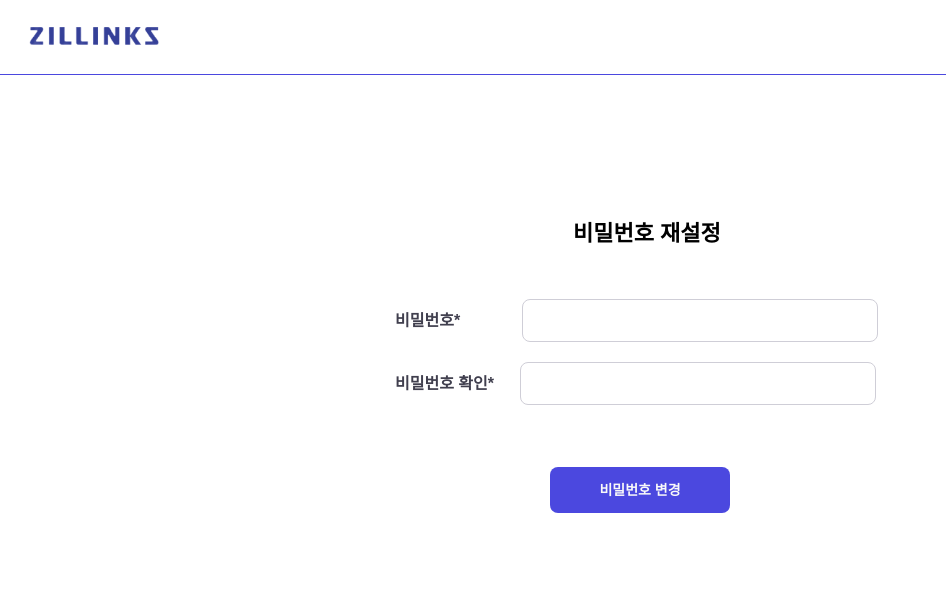
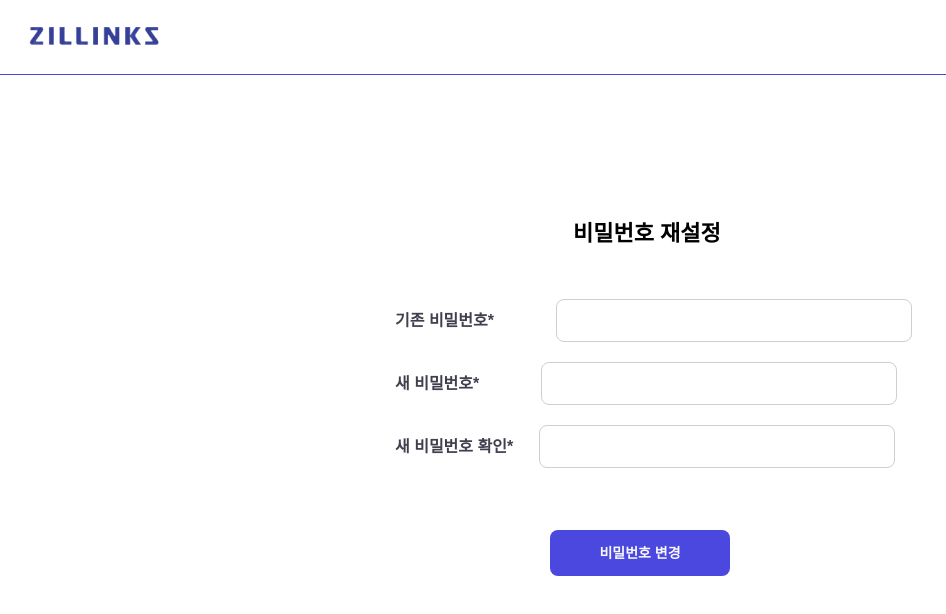
Before and after one commit to boyon99/TEAM-INTRO-FE, a Next.js app: page /repass in a window 1280 px wide. Shown: the top 614 px of the page, without its empty margins (0-946 px from the left). Built offline with nearby package versions, Linux system fonts and the light colour scheme.

Commit message:
feat: 비밀번호 찾기, 비밀번호 재설정 기능

```diff
--- a/src/apis/auth.ts
+++ b/src/apis/auth.ts
@@ -1,4 +1,4 @@
-import { AuthResponse, FindId, LoginRequest } from "@/interfaces/auth"
+import { AuthResponse, FindId, LoginRequest, NewPass } from "@/interfaces/auth"
 import { axiosInstance } from "./axios"
 import axios, { Axios } from "axios"
 
@@ -6,28 +6,42 @@ import axios, { Axios } from "axios"
 
 
 export const login = async (user: LoginRequest) => {
-      const { data } = await axios.post<AuthResponse>('/api/login', user)
+      const { data } = await axiosInstance.post<AuthResponse>('/api/login', user)
       const response = data.data;
       console.log(response)
       return response
   }
+  // 아이디 찾기
 export const findidbyemail = async (email: FindId) => {
-      const { data } = await axios.post<any>('/api/findIdByEmail  ', email)
+      const { data } = await axiosInstance.post<any>('/api/findIdByEmail  ', email)
       const response = data.data;
       console.log(response)
       return response
   }
 
 export const findidbybznum = async (bznum: FindId) => {
-      const { data } = await axios.post<any>('/api/findIdByBizNum', bznum)
+      const { data } = await axiosInstance.post<any>('/api/findIdByBizNum', bznum)
       const response = data.data;
       console.log(response)
       return response
   }
 
-
+//비밀번호 찾기
+export const findpass = async (pass: FindId) => {
+  const { data } = await axiosInstance.put<any>('/api/password', pass)
+  const response = data.data;
+  console.log(response)
+  return response
+}
+//비밀번호 재설정
+export const repass = async (newpass: NewPass) => {
+  const { data } = await axiosInstance.put<any>('/api/s/user/password', newpass)
+  const response = data.data;
+  console.log(response)
+  return response
+}
 export const accesstoken = async (user: LoginRequest) => {
-      const { data } = await axios.post<AuthResponse>('/api/accessToken', user)
+      const { data } = await axiosInstance.post<AuthResponse>('/api/accessToken', user)
       const response = data.data;
       console.log(response)
       return response
--- a/src/apis/axios.ts
+++ b/src/apis/axios.ts
@@ -19,6 +19,7 @@ const getAxiosInstance = () => {
   instance.interceptors.request.use(
     (request) => {
       const token = getCookie('access_token')
+
       if (token) request.headers['Authorization'] = `${token}`
       return request
     },
--- a/src/components/input.tsx
+++ b/src/components/input.tsx
@@ -26,7 +26,7 @@ interface InputProps {
         <div className={cls(name === "register_password" || name === "register_password_check" || name === "snsemail" || name === "findid_email" || name === "findbznum_email" || name === "findid_pass" || name === "findemail_pass" || name === "repass" || name === "repass_check"? "" : "flex flex-col items-start gap-[8px] p-0 justify-center mb-5" )}>
             <span className={cls("w-[64px] h-[16px] font-bold text-[16px]/[100%] text-GrayScalePrimary-800", name === "register_password" ? "mr-[71.93px]": "", name === "register_password_check"? "mr-[36px]": "", name === "snsemail" ?  "mr-[95px]":"", name === "findid_email" ? "mr-[20px]":"", name === "findbznum_email" ? "mr-[10px]" : "",
              name === "findid_pass" ? "mr-[36px]": "", name === "findemail_pass" ? "mr-[36px]": "",name === "repass" ? "mr-[62px]" : "", name === "repass_check" ? "mr-[26px]" : "")}>{label}</span>
-            <input type={type} {...register} required={required} className={cls("h-[43px] px-3 py-2 box-border border-solid border border-GrayScalePrimary-250 rounded-lg focus:border-primary-500 placeholder-GrayScalePrimary-500 focus:outline-none focus:ring-primary-500 focus:border-[2px]",
+            <input type={type} {...register} required className={cls("h-[43px] px-3 py-2 box-border border-solid border border-GrayScalePrimary-250 rounded-lg focus:border-primary-500 placeholder-GrayScalePrimary-500 focus:outline-none focus:ring-primary-500 focus:border-[2px]",
              name === "findid_email" ? "w-[324px]" :name === "findbznum_email" ? "w-[270px]" :"w-[356px]")}/>
         </div>
 
--- a/src/interfaces/auth.ts
+++ b/src/interfaces/auth.ts
@@ -15,4 +15,9 @@ export interface AuthResponse {
 export interface FindId {
   email: string;
   bizNum: string;
+  login_id?: string;
 }
+export interface NewPass {
+  password: string;
+  new_password: string;
+}
--- a/src/pages/findpass/index.tsx
+++ b/src/pages/findpass/index.tsx
@@ -1,11 +1,34 @@
+import { findpass } from '@/apis/auth';
 import Button from '@/components/button';
 import Input from '@/components/input'
+import { useMutation } from '@tanstack/react-query';
+import { AxiosError } from 'axios';
 import Image from 'next/image'
 import React from 'react'
 import { useForm } from 'react-hook-form';
 
+interface EnterForm {
+  email: string;
+  bizNum: string;
+  login_id: string;
+}
+
 function FindPass() {
-    const { register, handleSubmit, watch, reset, formState: { errors } } = useForm();
+    const { register, handleSubmit, watch, reset, formState: { errors } } = useForm<EnterForm>();
+
+    const { mutate, error } = useMutation(findpass, {
+      onSuccess: (data) => {
+       console.log(data)
+       alert('메일이 발송되었습니다.')
+      },
+      onError: (err: AxiosError) => {
+        console.log(err)
+      },
+    })
+    const onValid = (data:EnterForm) => {
+
+        mutate(data)
+    }
     return (
         <div>
            <div className='h-[65px] border-solid border-b-[1px] border-primary-500'>
@@ -15,15 +38,15 @@ function FindPass() {
          <p className="text-[22px]/[100%] font-bold ">비밀번호 찾기</p>
        </div>
 
-     <div>
+     <form onSubmit={handleSubmit(onValid)}>
         <div className='flex mb-[20px] ml-[415px]'>
-                <Input register={register('email',
+                <Input register={register('login_id',
                     {
                         required: "Email is required",
-                        pattern: {
-                        value: /^[^\s@]+@[^\s@]+\.[^\s@]{2,}$/i,
-                        message: "이메일 형식이 아닙니다.",
-                        },
+                        // pattern: {
+                        // value: /^[^\s@]+@[^\s@]+\.[^\s@]{2,}$/i,
+                        // message: "이메일 형식이 아닙니다.",
+                        // },
                     }
                     )} name="findid_pass" label="아이디*" type="text" size="large"/>
 
@@ -43,7 +66,7 @@ function FindPass() {
         <div className='ml-[550px] mt-[62px]'>
              <Button disable={false} text="비밀번호 찾기" size="xlarge"/>
         </div>
-     </div>
+     </form>
         </div>
       )
 }
--- a/src/pages/repass/index.tsx
+++ b/src/pages/repass/index.tsx
@@ -1,11 +1,36 @@
+import { repass } from '@/apis/auth';
 import Button from '@/components/button';
 import Input from '@/components/input'
+import { useMutation } from '@tanstack/react-query';
+import { AxiosError } from 'axios';
 import Image from 'next/image'
 import React from 'react'
 import { useForm } from 'react-hook-form';
 
+interface EnterForm {
+  password: string;
+  new_password: string;
+  new_passwordConfirm: string;
+}
 function RePass() {
-    const { register, handleSubmit, watch, reset, formState: { errors } } = useForm();
+    const { register, handleSubmit, watch, reset, getValues, formState: { errors } } = useForm<EnterForm>();
+
+    const { mutate, error } = useMutation(repass, {
+      onSuccess: (data) => {
+       console.log(data)
+       alert('비밀번호가 변경되었습니다')
+      },
+      onError: (err: AxiosError) => {
+        console.log(err)
+      },
+    })
+    const onValid = (data:EnterForm) => {
+     const user = {
+      password: data.password,
+      new_password: data.new_password
+     }
+        mutate(user)
+    }
   return (
     <div>
        <div className='h-[65px] border-solid border-b-[1px] border-primary-500'>
@@ -15,35 +40,51 @@ function RePass() {
      <p className="text-[22px]/[100%] font-bold ">비밀번호 재설정</p>
    </div>
 
- <div>
+ <form onSubmit={handleSubmit(onValid)}>
     <div className='flex mb-[20px] ml-[calc(50%-490px/2)]'>
-            <Input register={register('email',
+            <Input register={register('password',
+                // {
+                //     required: "Email is required",
+                //     pattern: {
+                //     value: /^[^\s@]+@[^\s@]+\.[^\s@]{2,}$/i,
+                //     message: "이메일 형식이 아닙니다.",
+                //     },
+                // }
+                )} name="repass" label="기존 비밀번호*" type="password" size="large"/>
+
+    </div>
+    <div className='flex mb-[20px] ml-[calc(50%-490px/2)]'>
+            <Input register={register('new_password',
                 {
                     required: "Email is required",
-                    pattern: {
-                    value: /^[^\s@]+@[^\s@]+\.[^\s@]{2,}$/i,
-                    message: "이메일 형식이 아닙니다.",
-                    },
+                    // pattern: {
+                    // value: /^[^\s@]+@[^\s@]+\.[^\s@]{2,}$/i,
+                    // message: "이메일 형식이 아닙니다.",
+                    // },
                 }
-                )} name="repass" label="비밀번호*" type="password" size="large"/>
+                )} name="repass" label="새 비밀번호*" type="password" size="large"/>
 
     </div>
     <div className='flex ml-[calc(50%-490px/2)]'>
-            <Input register={register('email',
-                {
-                    required: "Email is required",
-                    pattern: {
-                    value: /^[^\s@]+@[^\s@]+\.[^\s@]{2,}$/i,
-                    message: "이메일 형식이 아닙니다.",
-                    },
-                }
-                )} name="repass_check" label="비밀번호 확인*" type="password" size="large"/>
+            <Input register={register('new_passwordConfirm', {
+                        required: '비밀번호 확인은 필수 입력 항목입니다.',
+                        validate: {
+                          check: (value) => {
+                            if (getValues('new_password') !== value) {
+                              return '비밀번호가 일치하지 않습니다.'
+                            }
+                          },
+                        },
+                      }
+
+                )} name="repass_check" label="새 비밀번호 확인*" type="password" size="large"/>
 
     </div>
     <div className='ml-[550px] mt-[62px]'>
          <Button disable={false} text="비밀번호 변경" size="xlarge"/>
     </div>
- </div>
+    {errors.new_passwordConfirm?.message as string}
+ </form>
     </div>
   )
 }
```
